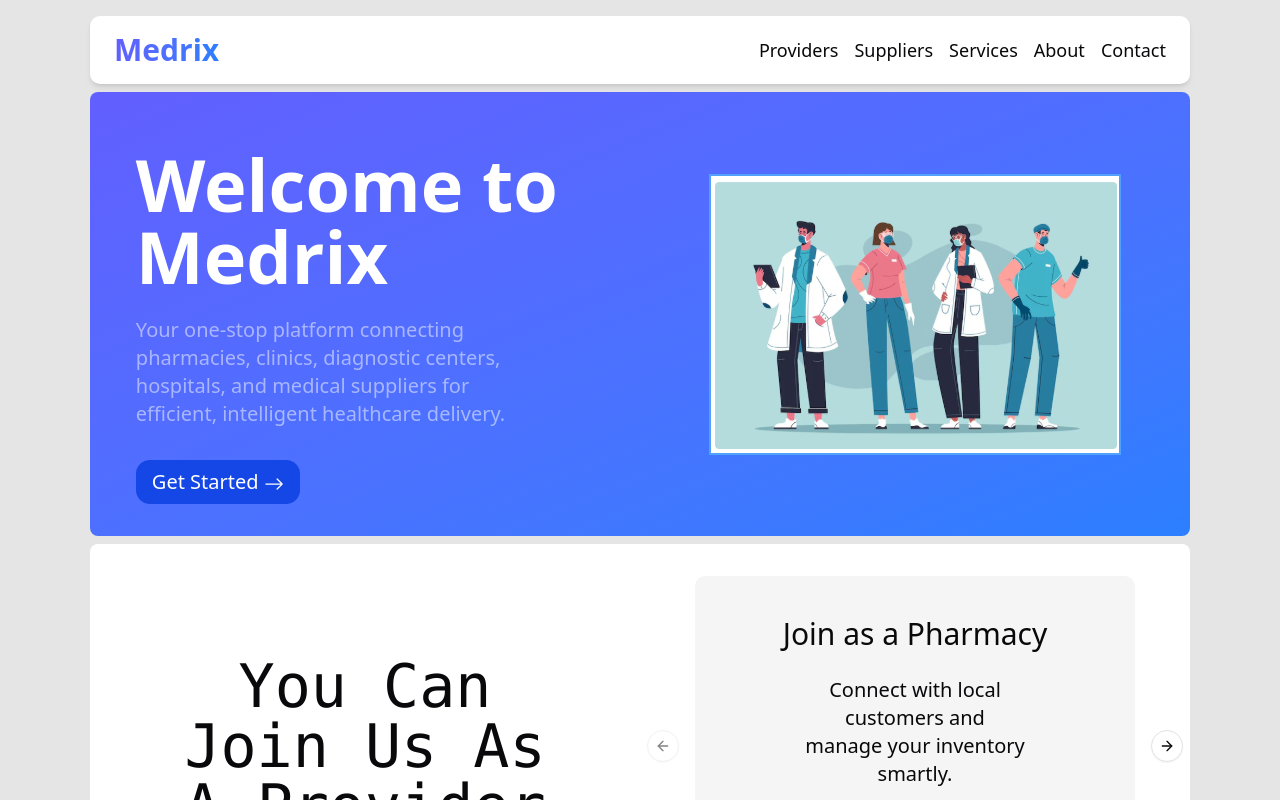
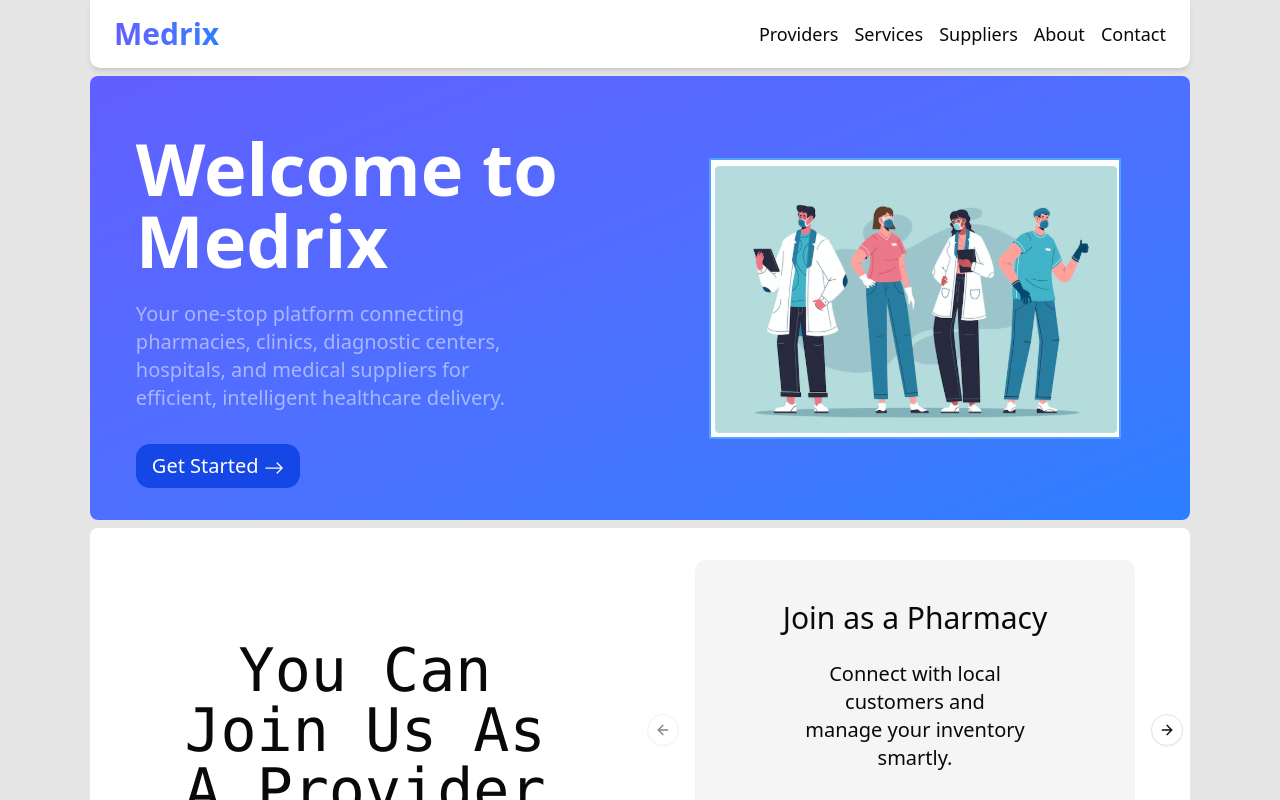
Before and after one commit to P-kaizoku/medtrix_v1, a Next.js app: page / in a window 1280 px wide. Shown: the top 800 px of the page. Built offline with nearby package versions, Linux system fonts and the light colour scheme.

Commit message:
connect the navlinks to sections and implements smooth-scroll

```diff
--- a/app/components/Navbar.tsx
+++ b/app/components/Navbar.tsx
@@ -2,16 +2,26 @@ import React from "react";
 
 const Navbar = () => {
   return (
-    <nav className="bg-white backdrop-blur-2xl  flex justify-between px-6 py-4 rounded-lg shadow-md sticky top-0 z-20">
+    <nav className="bg-white backdrop-blur-2xl  flex justify-between px-6 py-4 rounded-b-lg shadow-md sticky top-0 z-20">
       <span className="text-3xl font-bold bg-gradient-to-r from-indigo-500 to-blue-500 text-transparent bg-clip-text  cursor-default">
-        Medrix
+        <a href="#">Medrix</a>
       </span>
       <ul className="flex items-center gap-4 text-lg  font-medium">
-        <li>Providers</li>
-        <li>Suppliers</li>
-        <li>Services</li>
-        <li>About</li>
-        <li>Contact</li>
+        <li>
+          <a href="#provider">Providers</a>
+        </li>
+        <li>
+          <a href="#services">Services</a>
+        </li>
+        <li>
+          <a href="#suppliers">Suppliers</a>
+        </li>
+        <li>
+          <a href="#about">About</a>
+        </li>
+        <li>
+          <a href="#contact">Contact</a>
+        </li>
       </ul>
     </nav>
   );
--- a/app/layout.tsx
+++ b/app/layout.tsx
@@ -25,12 +25,12 @@ export default function RootLayout({
   children: React.ReactNode;
 }>) {
   return (
-    <html lang="en">
+    <html lang="en" className="scroll-smooth scroll-pt-15">
       <body
         className={`${geistSans.variable} ${geistMono.variable} antialiased`}
       >
-        <div className="h-auto min-h-screen  bg-neutral-200 py-4">
-          <div className="max-w-[1100px] mx-auto">
+        <div className="h-auto min-h-screen  bg-neutral-200  ">
+          <div className="max-w-[1100px] mx-auto ">
             <Navbar />
             {children}
           </div>
--- a/app/page.tsx
+++ b/app/page.tsx
@@ -11,7 +11,7 @@ import ContactUsSection from "./components/ContactUsSection";
 
 const Home = () => {
   return (
-    <main className="w-full">
+    <main className="w-full ">
       <section className="text-white py-8 grid grid-cols-2 bg-gradient-to-br from-indigo-500 to-blue-500 mt-2 rounded-md">
         <div className="w-5/6  mx-auto ">
           <h1 className="text-7xl font-bold mt-6 mb-6 text-wrap">
@@ -23,7 +23,7 @@ const Home = () => {
             healthcare delivery.
           </p>
           <div className="w-full mt-8">
-            <button className="px-4 py-2 bg-blue-700 text-white rounded-xl text-xl font-medium ">
+            <button className="px-4 py-2 bg-blue-700 text-white rounded-xl text-xl font-medium cursor-pointer">
               Get Started <BsArrowRight className="inline" />
             </button>
           </div>
@@ -34,7 +34,10 @@ const Home = () => {
           </div>
         </div>
       </section>
-      <section className="bg-white grid-cols-2 grid py-8 mt-2 rounded-md">
+      <section
+        id="provider"
+        className="bg-white grid-cols-2 grid py-8 mt-2 rounded-md"
+      >
         <div className="w-4/6 mx-auto my-20 ">
           <h2 className="text-6xl  text-center font-mono capitalize">
             You can join us as a <DecodeText text="Provider" speed={50} />
@@ -44,16 +47,19 @@ const Home = () => {
           <ProviderCarousel />
         </div>
       </section>
-      <section className=" mt-2 rounded-md overflow-hidden shadow-md">
+      <section
+        id="services"
+        className=" mt-2 rounded-md overflow-hidden shadow-md"
+      >
         <MedrixServices />
       </section>
-      <section className="default-section p-24">
+      <section id="suppliers" className="default-section p-24">
         <WholesaleSection />
       </section>
-      <section className="default-section">
+      <section id="about" className="default-section">
         <AboutSection />
       </section>
-      <section className="default-section">
+      <section id="contact" className="default-section">
         <ContactUsSection />
       </section>
     </main>
```
